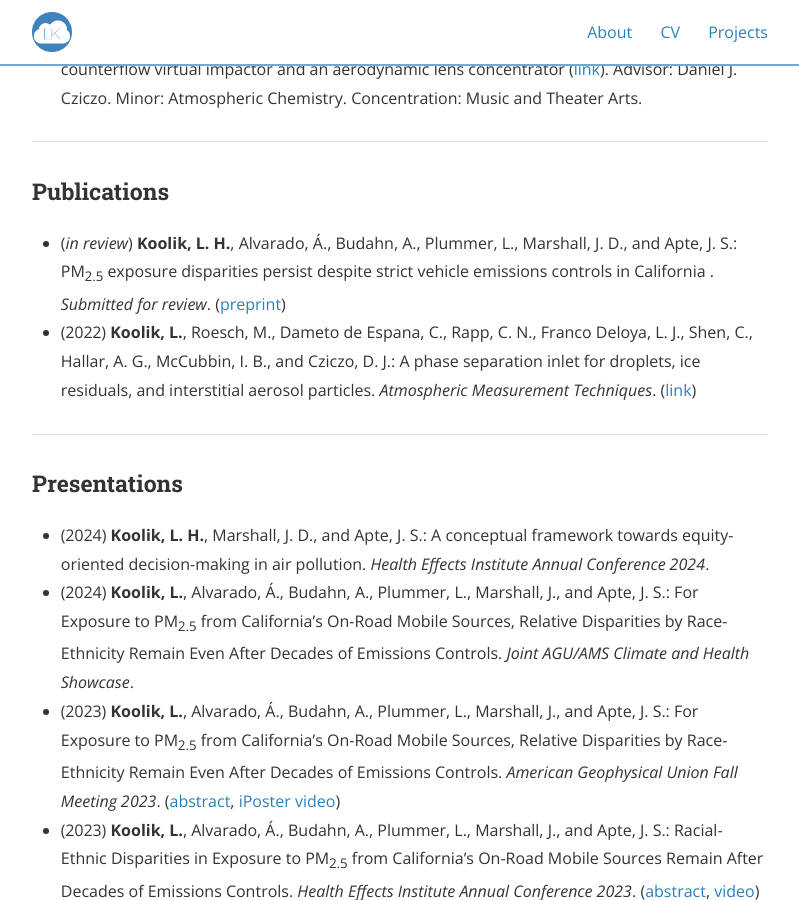
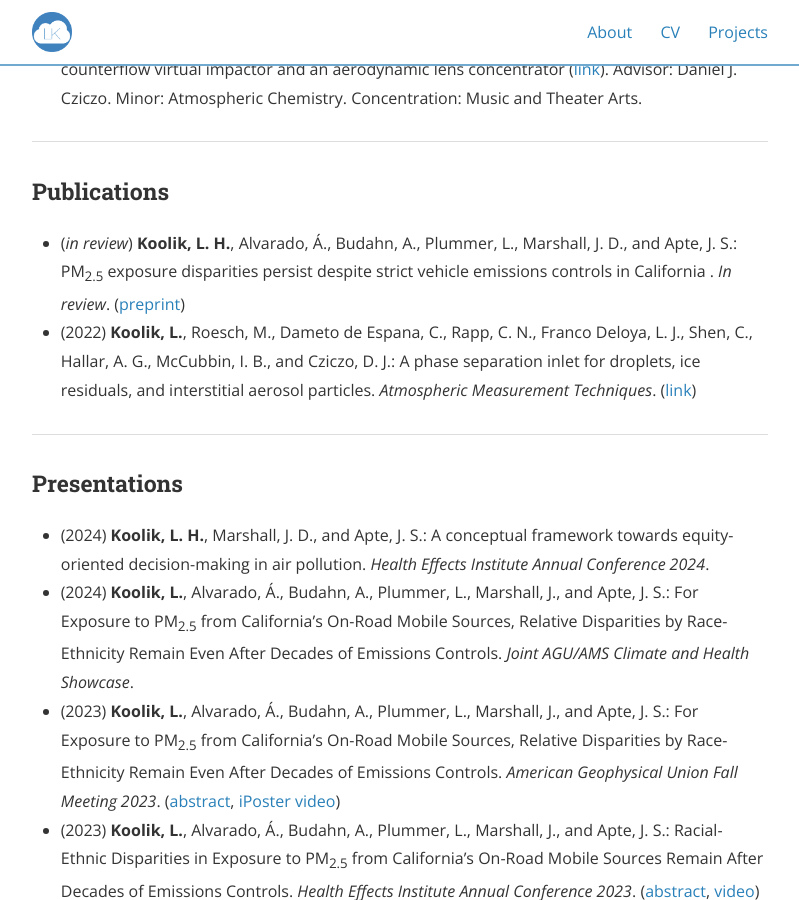
Before and after one commit to lkoolik/lkoolik.github.io, a Jekyll site: the page built from cv.md, in a window 1280 px wide and 900 px high, scrolled down 537 px. Shown: the whole window, without its empty margins (240-1039 px from the left). Built offline with Jekyll 4.4.1, drawn with Linux system fonts in a browser that asks for light colours; nearby versions of some CDN libraries.

Commit message:
Update cv.md

```diff
--- a/cv.md
+++ b/cv.md
@@ -21,7 +21,7 @@ main_nav: true
 <h3>Publications</h3>
 <ul>
   <li>(<i>in review</i>) <b>Koolik, L. H.</b>, Alvarado, Á., Budahn, A., Plummer, L., Marshall, J. D., and Apte, J. S.: PM<sub>2.5</sub> exposure disparities persist despite strict vehicle emissions controls in California
-. <i> Submitted for review</i>. (<a href="https://doi.org/10.26434/chemrxiv-2023-669ws">preprint</a>)</li>
+. <i> In review</i>. (<a href="https://doi.org/10.26434/chemrxiv-2023-669ws">preprint</a>)</li>
   <li>(2022) <b>Koolik, L.</b>, Roesch, M., Dameto de Espana, C., Rapp, C. N., Franco Deloya, L. J., Shen, C., Hallar, A. G., McCubbin, I. B., and Cziczo, D. J.: A phase separation inlet for droplets, ice residuals, and interstitial aerosol particles. <i> Atmospheric Measurement Techniques</i>. (<a href="https://doi.org/10.5194/amt-15-3213-2022">link</a>)</li>
 </ul>
 
```
